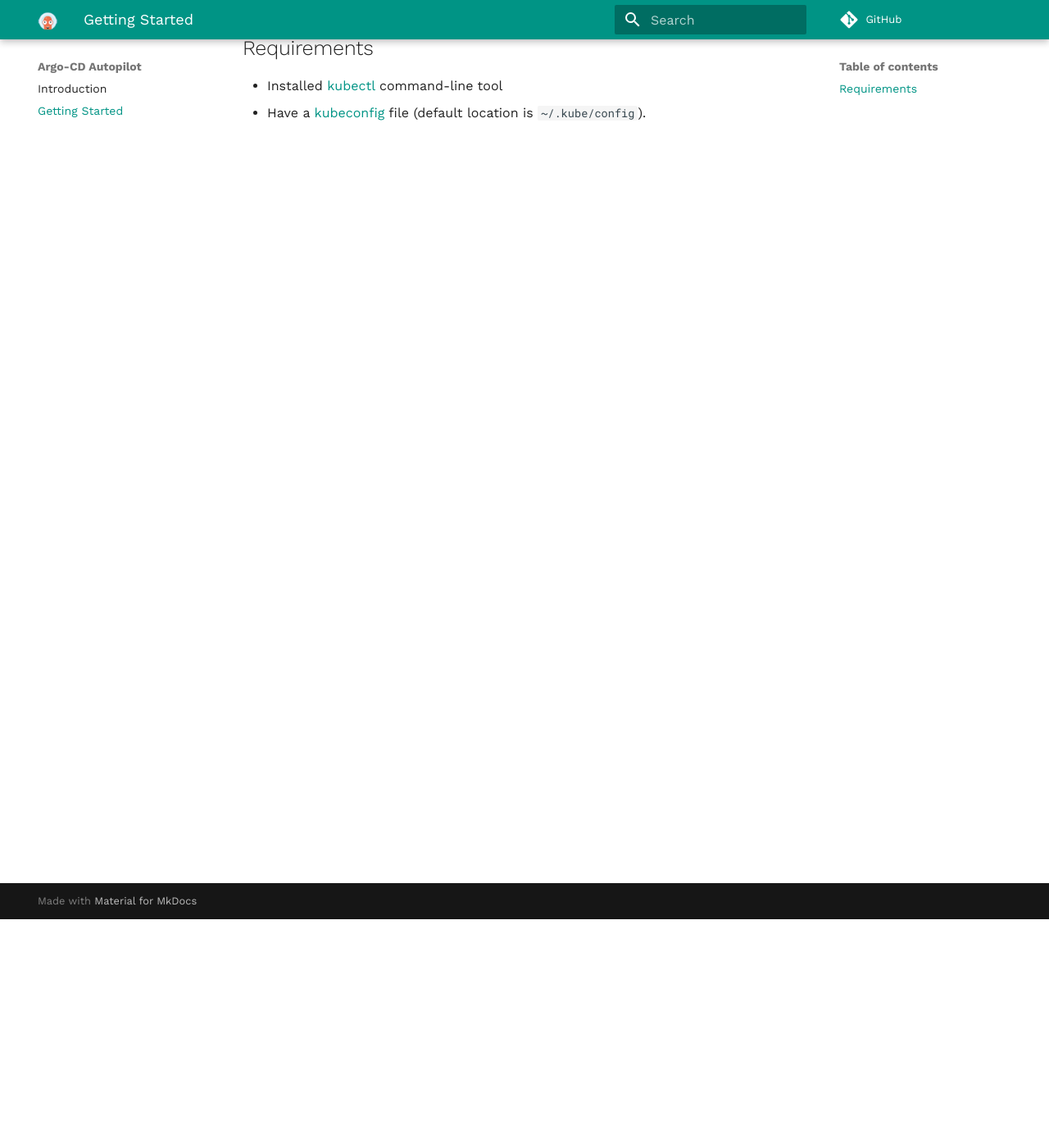
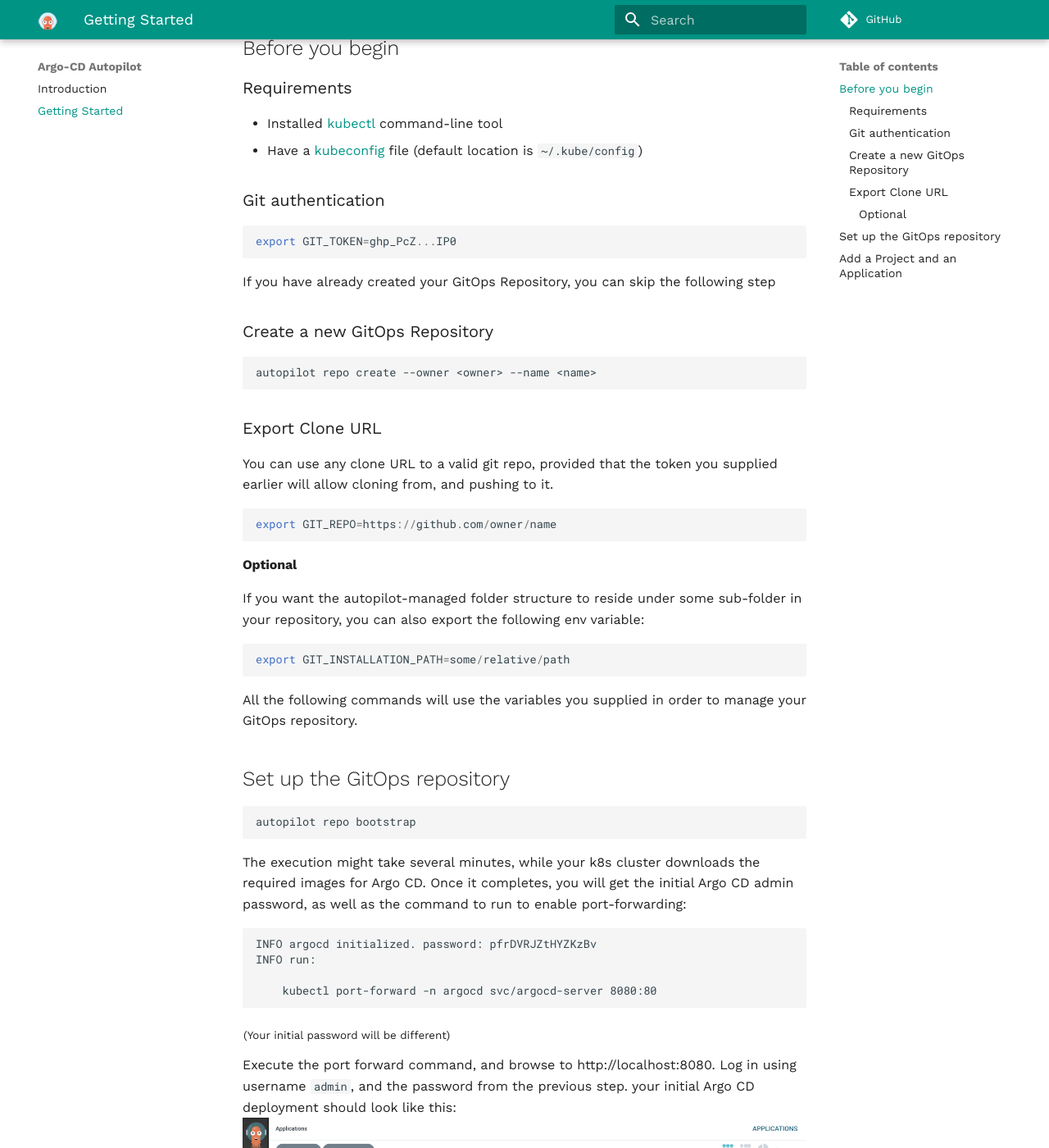
Before and after one commit to argoproj-labs/argocd-autopilot, an MkDocs documentation site: the page built from docs/Getting-Started.md, in a window 1280 px wide and 1400 px high, scrolled down 279 px. Shown: the whole window at 82% size. Built offline with MkDocs 1.6.1 and Material for MkDocs 9.7.7, drawn with Linux system fonts in a browser that asks for light colours; comment, search, counter and statistics services are not loaded; some of the changed text lies outside the part shown.

Commit message:
updated getting-started

````diff
--- a/docs/Getting-Started.md
+++ b/docs/Getting-Started.md
@@ -1,8 +1,65 @@
 # Getting Started
 
-This guide assumes you are familiar with Argo CD and its basic concepts. See the [Argo CD documentation](https://argoproj.github.io/argo-cd/core_concepts/) for more information.
+This guide assumes you are familiar with Argo CD and its basic concepts. See the [Argo CD documentation](https://argoproj.github.io/Argo CD/core_concepts/) for more information.
 
-## Requirements
+## Before you begin
+### Requirements
 
 * Installed [kubectl](https://kubernetes.io/docs/tasks/tools/install-kubectl/) command-line tool
-* Have a [kubeconfig](https://kubernetes.io/docs/tasks/access-application-cluster/configure-access-multiple-clusters/) file (default location is `~/.kube/config`).
+* Have a [kubeconfig](https://kubernetes.io/docs/tasks/access-application-cluster/configure-access-multiple-clusters/) file (default location is `~/.kube/config`)
+
+### Git authentication
+```
+export GIT_TOKEN=ghp_PcZ...IP0
+```
+
+If you have already created your GitOps Repository, you can skip the following step
+### Create a new GitOps Repository
+```
+autopilot repo create --owner <owner> --name <name>
+```
+
+### Export Clone URL
+You can use any clone URL to a valid git repo, provided that the token you supplied earlier will allow cloning from, and pushing to it.
+```
+export GIT_REPO=https://github.com/owner/name
+```
+
+#### Optional
+If you want the autopilot-managed folder structure to reside under some sub-folder in your repository, you can also export the following env variable:
+```
+export GIT_INSTALLATION_PATH=some/relative/path
+```
+
+All the following commands will use the variables you supplied in order to manage your GitOps repository.
+
+## Set up the GitOps repository
+```
+autopilot repo bootstrap
+```
+The execution might take several minutes, while your k8s cluster downloads the required images for Argo CD.
+Once it completes, you will get the initial Argo CD admin password, as well as the command to run to enable port-forwarding:
+```
+INFO argocd initialized. password: pfrDVRJZtHYZKzBv
+INFO run:
+
+    kubectl port-forward -n argocd svc/argocd-server 8080:80
+```
+<sub>(Your initial password will be different)</sub>
+
+Execute the port forward command, and browse to http://localhost:8080. Log in using username `admin`, and the password from the previous step. your initial Argo CD deployment should look like this:
+![Step 1](assets/getting_started_1.png)
+
+## Add a Project and an Application
+Execute the following commands to create a `testing` Project, and add a sample Application to it:
+```
+autopilot project create testing
+autopilot app create hello-world --project testing --app https://github.com/noam-codefresh/gitops-kubernetes-configuration/
+```
+<sub>notice the trailing slash in the URL</sub>
+
+After the application is created, and after Argo CD has finished its sync cycle, your new Project will appear under the *Root* application:
+![Step 2](assets/getting_started_2.png)
+
+And the "hello-world" application will also be deployed to the cluster:
+![Step 3](assets/getting_started_3.png)
````
Also changed, not shown: docs/index.md (+4 -4 lines), docs/assets/getting_started_1.png (added), docs/assets/getting_started_2.png (added), docs/assets/getting_started_3.png (added).
